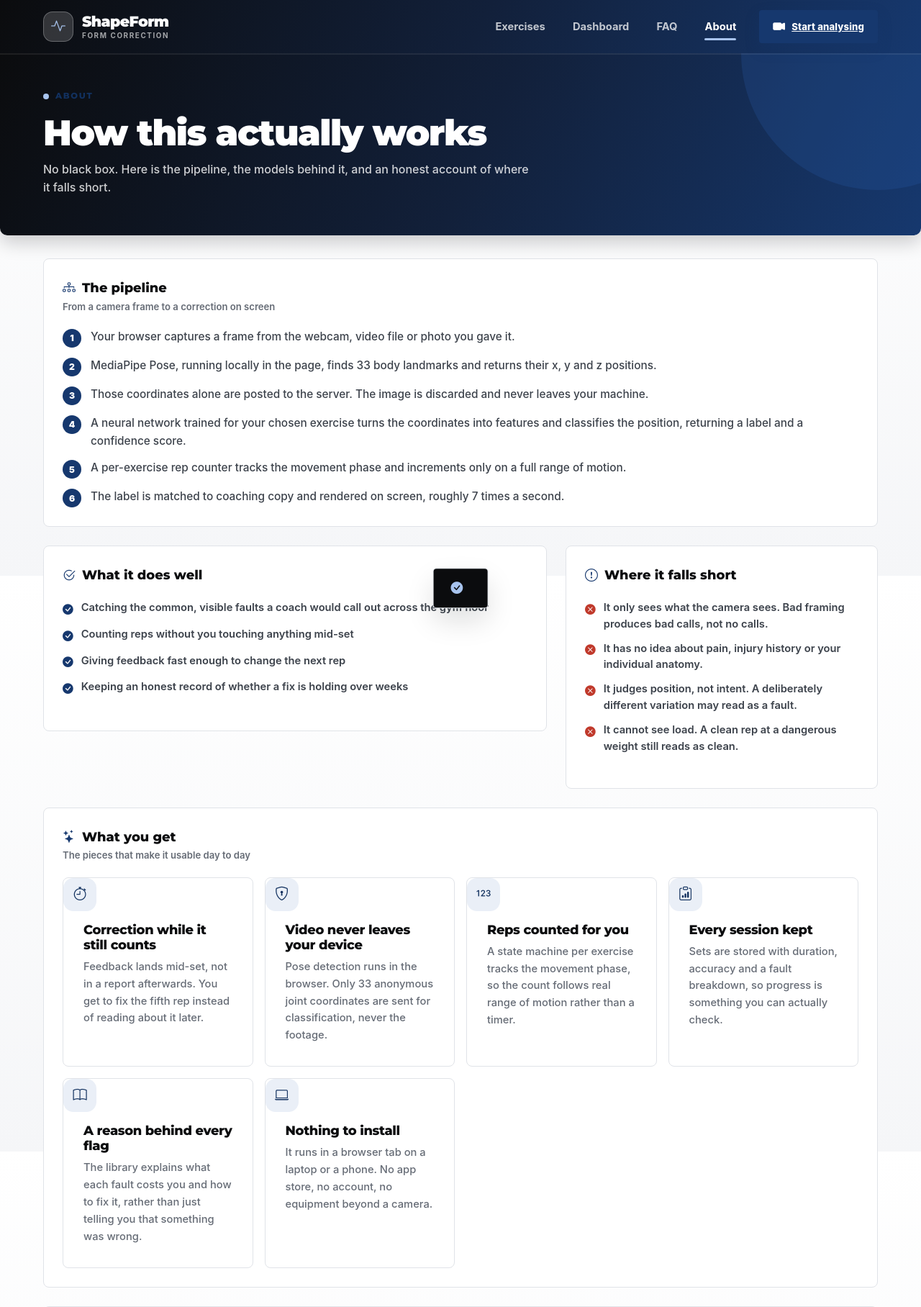
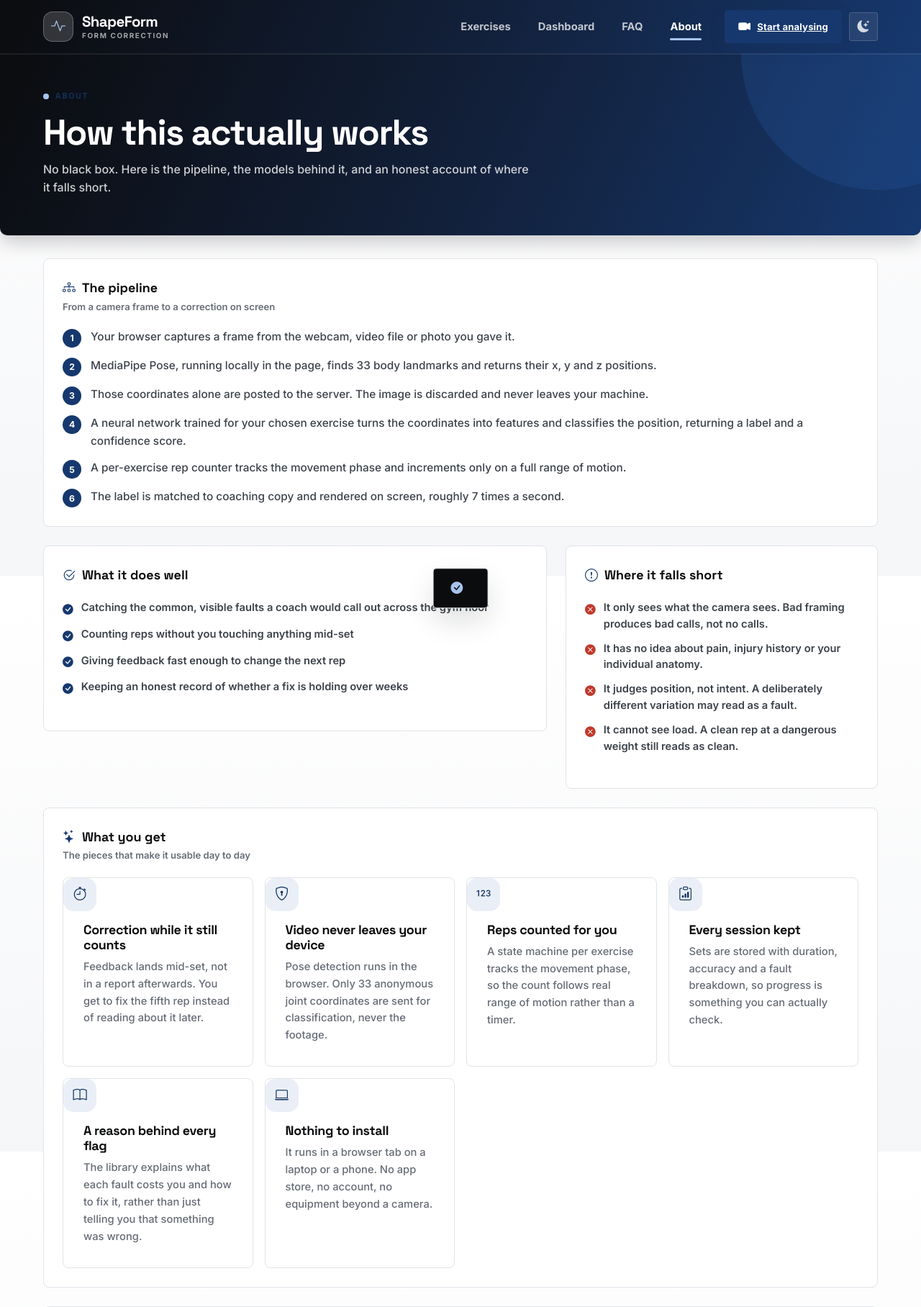
Before and after one commit to DayemRiyasat/Exercise-Corrector, a Flask app: page /about in a window 1280 px wide. Shown: the top 1816 px of the page at 72% size. Run offline with Flask 3, Linux system fonts and the light colour scheme.

Commit message:
Update base.html

```diff
--- a/templates/base.html
+++ b/templates/base.html
@@ -4,15 +4,34 @@
 <head>
     <meta charset="UTF-8">
     <meta name="viewport" content="width=device-width, initial-scale=1.0">
-    <meta name="theme-color" content="#01D3D2">
+    <meta name="theme-color" content="#0B0C0E">
     <title>{% block title %}ShapeForm{% endblock %}</title>
+
+    <script>
+        // Runs before first paint so the page never flashes the wrong theme.
+        // Falls back to the operating system preference until the visitor
+        // makes a choice of their own.
+        (function () {
+            try {
+                var saved = localStorage.getItem('exco.theme');
+                var dark = saved
+                    ? saved === 'dark'
+                    : window.matchMedia('(prefers-color-scheme: dark)').matches;
+                document.documentElement.setAttribute('data-theme', dark ? 'dark' : 'light');
+            } catch (e) { /* private mode: fall through to the light default */ }
+        })();
+    </script>
     <meta name="description"
         content="{% block description %}ShapeForm reads your joints through a webcam, counts your reps and corrects your form while you are still moving.{% endblock %}">
     <link rel="preconnect" href="https://fonts.googleapis.com">
     <link rel="preconnect" href="https://fonts.gstatic.com" crossorigin>
-    <link href="https://fonts.googleapis.com/css2?family=Montserrat:wght@400;500;600;700;800;900&display=swap"
+    <link
+        href="https://fonts.googleapis.com/css2?family=Space+Grotesk:wght@500;600;700&family=Inter:wght@400;500;600;700&display=swap"
         rel="stylesheet">
     <link rel="stylesheet" href="https://cdn.jsdelivr.net/npm/bootstrap-icons@1.11.1/font/bootstrap-icons.css">
+    <link rel="icon" href="{{ url_for('static', filename='favicon.svg') }}" type="image/svg+xml">
+    <link rel="alternate icon" href="{{ url_for('static', filename='favicon.ico') }}" sizes="16x16 32x32 48x48">
+    <link rel="apple-touch-icon" href="{{ url_for('static', filename='apple-touch-icon.png') }}">
     <link rel="stylesheet" href="{{ url_for('static', filename='style.css') }}">
 </head>
 
@@ -48,6 +67,12 @@
                 <a href="{{ url_for('analyze') }}" class="btn btn-success btn-sm nav-cta">
                     <i class="bi bi-camera-video-fill"></i>Start analysing
                 </a>
+
+                <button type="button" class="theme-toggle" id="theme-toggle" aria-pressed="false"
+                    aria-label="Switch between the light and dark theme">
+                    <i class="bi bi-moon-stars-fill icon-light" aria-hidden="true"></i>
+                    <i class="bi bi-sun-fill icon-dark" aria-hidden="true"></i>
+                </button>
             </nav>
         </div>
     </header>
```
